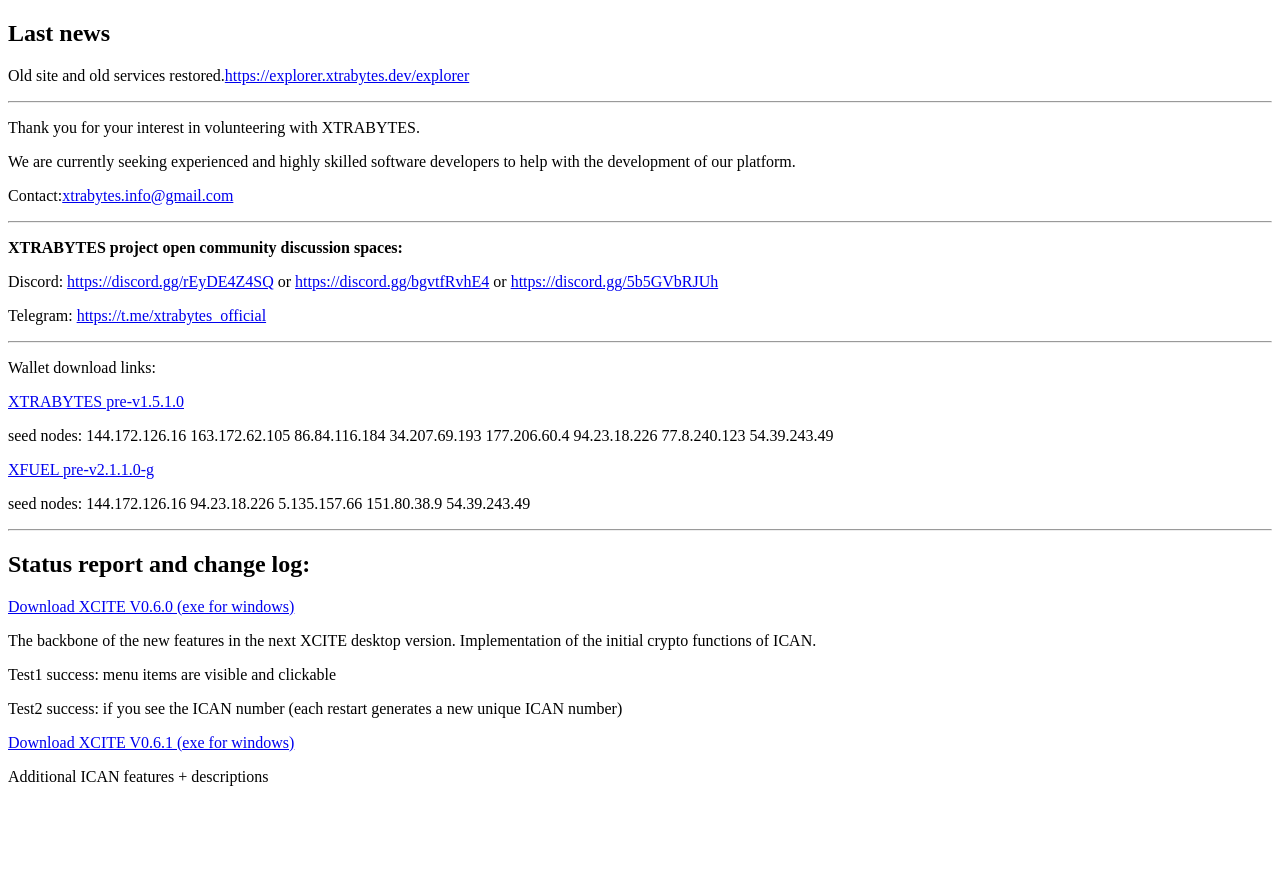
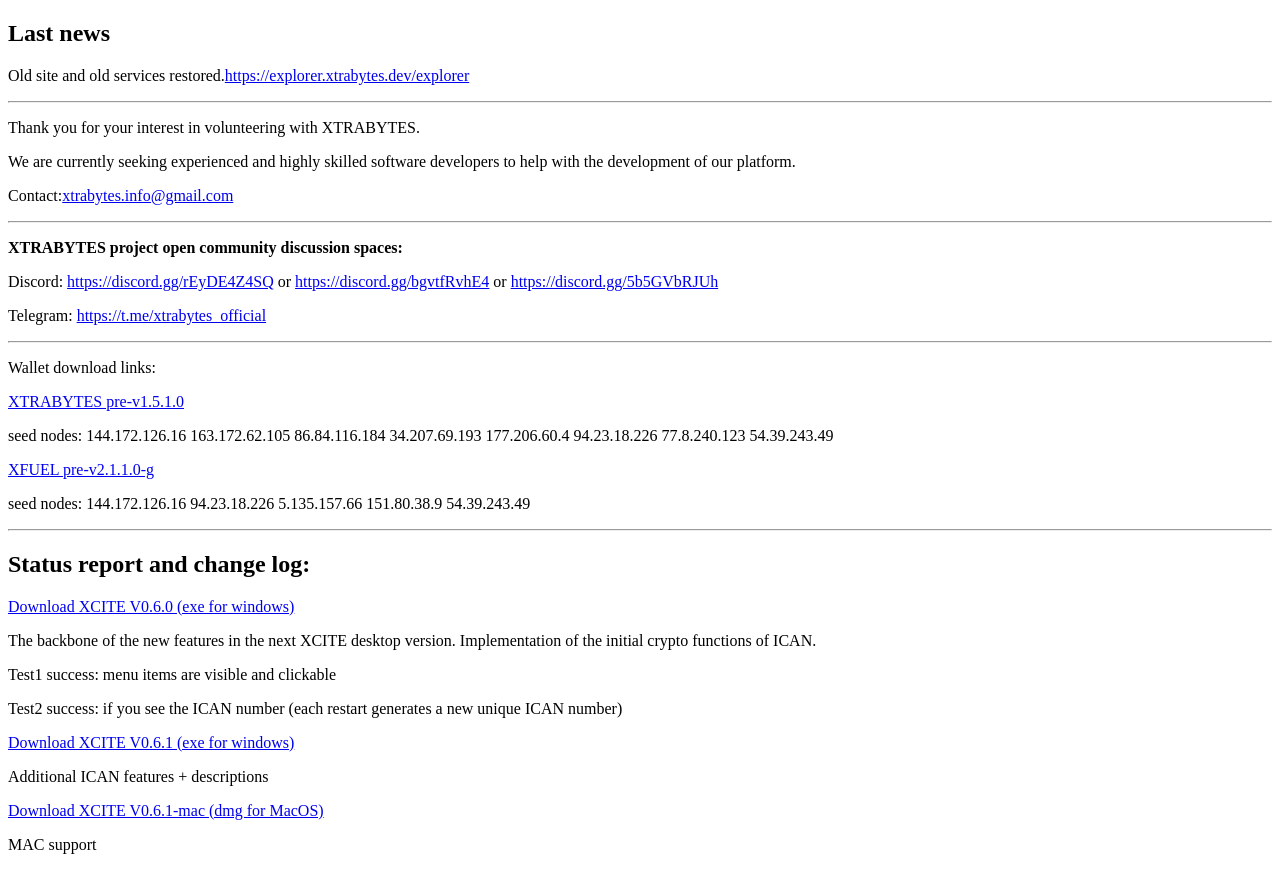
Before and after one commit to XTRABYTES/xtrabytes.github.io, a plain HTML site: page index.html in a window 1280 px wide. Before the commit the page ends 802 px from the top, so only its background shows below. Drawn offline with Linux system fonts and the light colour scheme.

Commit message:
Update index.html

```diff
--- a/index.html
+++ b/index.html
@@ -28,5 +28,7 @@
     <p>Test2 success: if you see the ICAN number (each restart generates a new unique ICAN number)<p>
     <p><a href="https://github.com/XTRABYTES/XCITE/releases/tag/V0.6.1">Download XCITE V0.6.1 (exe for windows)</a></p>
     <p>Additional ICAN features + descriptions<p>
+    <p><a href="https://github.com/XTRABYTES/XCITE/releases/tag/V0.6.1-mac">Download XCITE V0.6.1-mac (dmg for MacOS)</a></p>
+    <p>MAC support<p>
   </body>
 </html>
```
